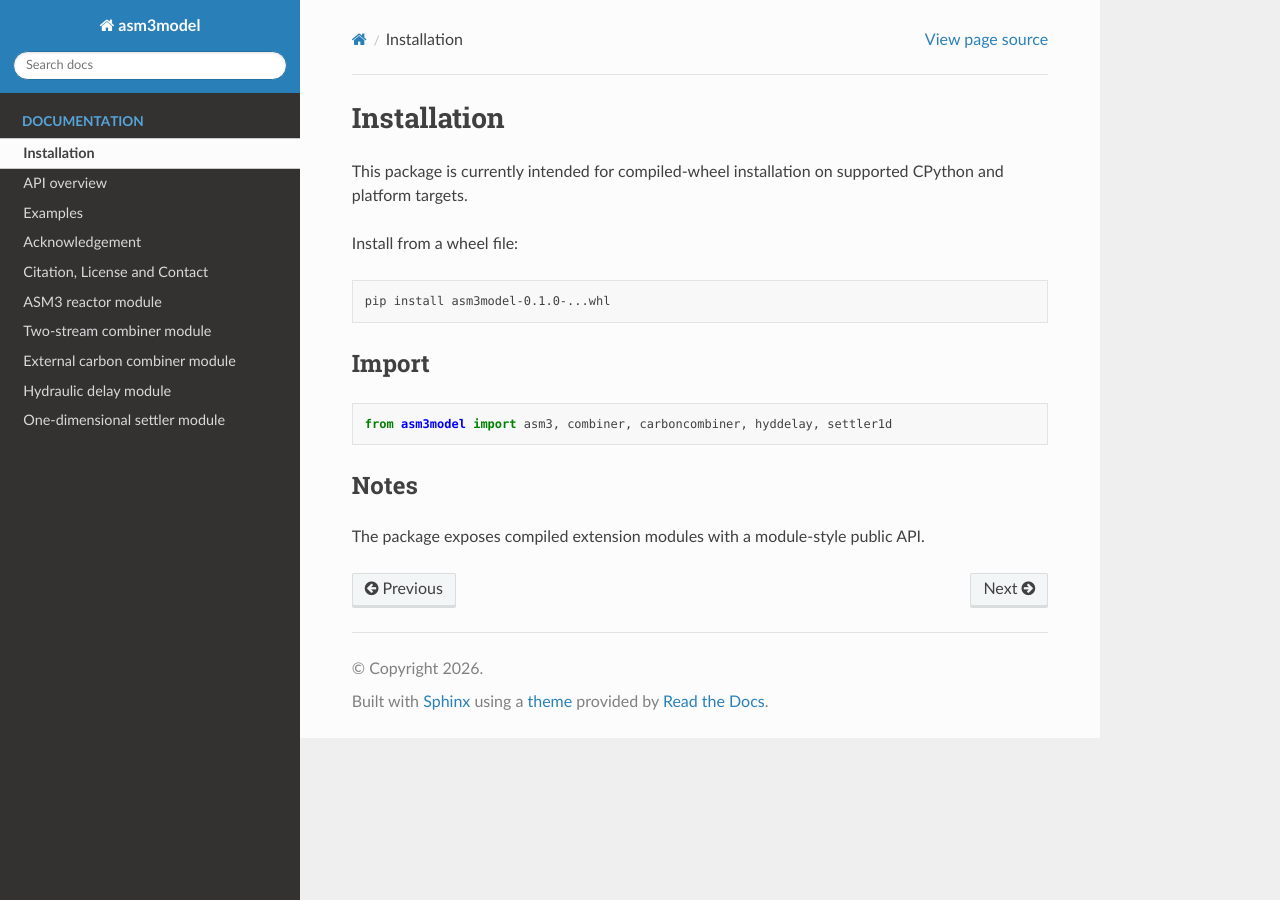
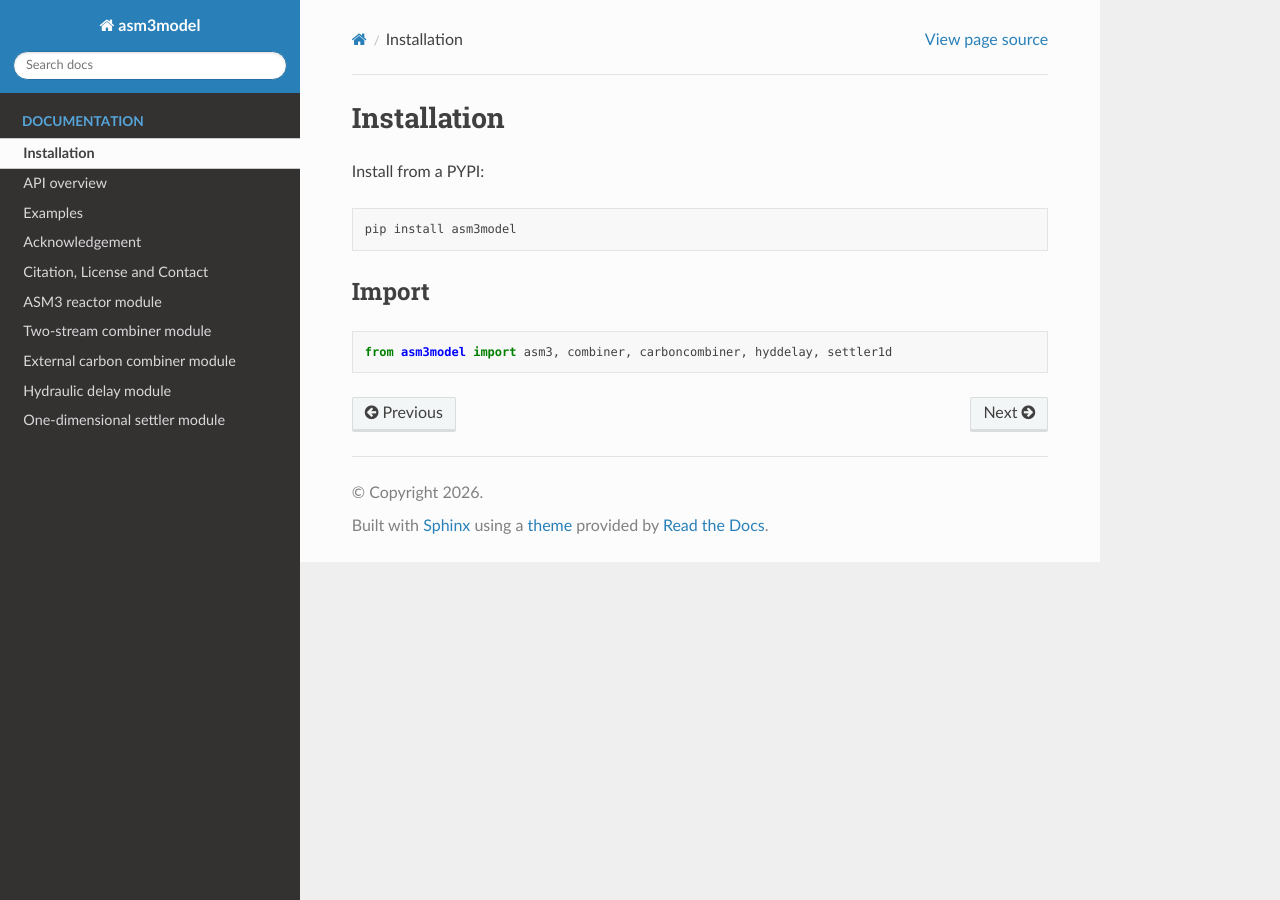
Before and after one commit to tabunama/asm3model, a Sphinx documentation site: the page built from docs/source/installation.rst, in a window 1280 px wide. Built offline with Sphinx 7.4.7 and the Read the Docs theme 3.1.0, drawn with Linux system fonts in a browser that asks for light colours.

Commit message:
Update docs

```diff
--- a/docs/source/installation.rst
+++ b/docs/source/installation.rst
@@ -1,13 +1,11 @@
 Installation
 ============
 
-This package is currently intended for compiled-wheel installation on supported CPython and platform targets.
-
-Install from a wheel file:
+Install from a PYPI:
 
 .. code-block:: bash
 
-   pip install asm3model-0.1.0-...whl
+   pip install asm3model
 
 Import
 ------
@@ -15,8 +13,3 @@ Import
 .. code-block:: python
 
    from asm3model import asm3, combiner, carboncombiner, hyddelay, settler1d
-
-Notes
------
-
-The package exposes compiled extension modules with a module-style public API.
```
Also changed, not shown: 5 other files.
